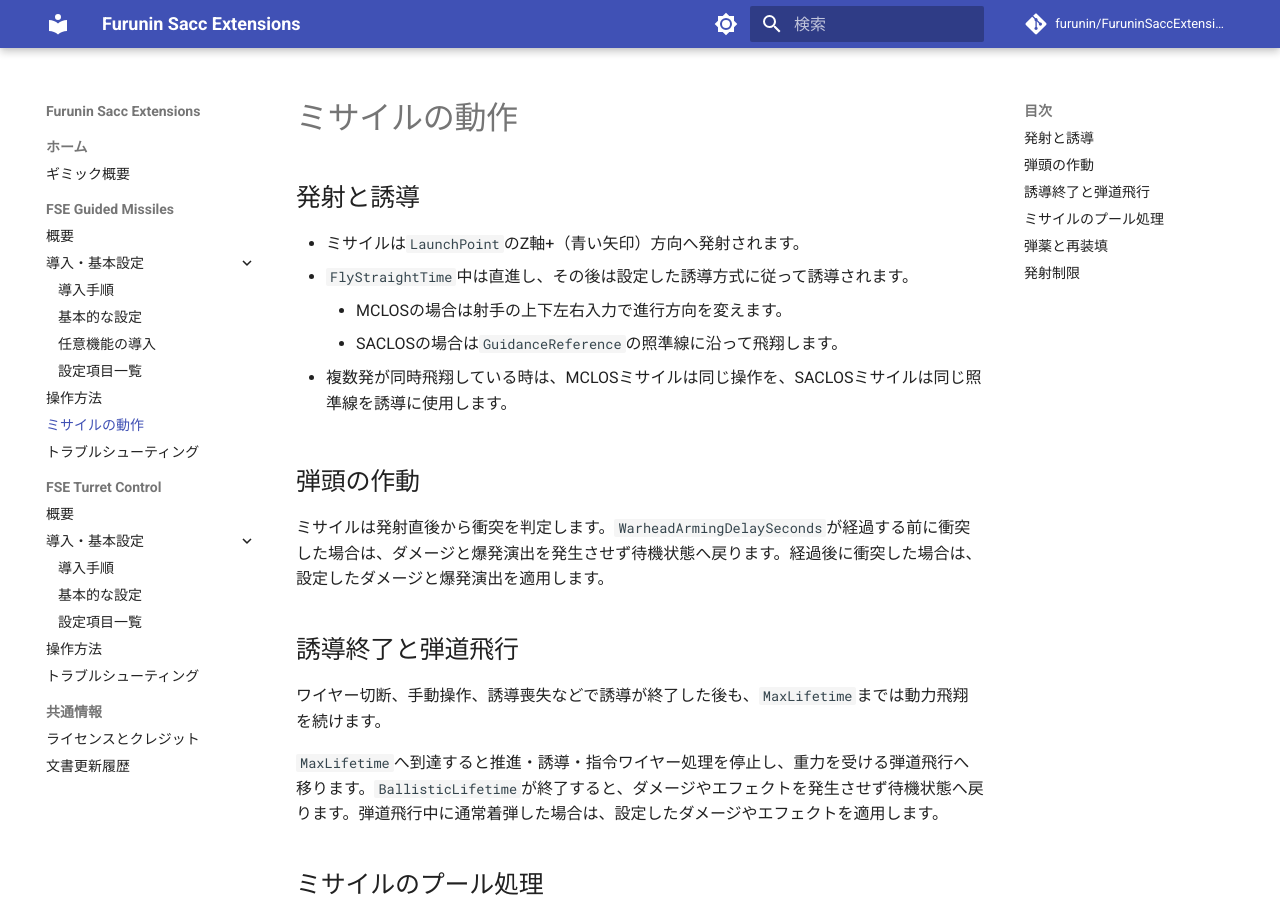
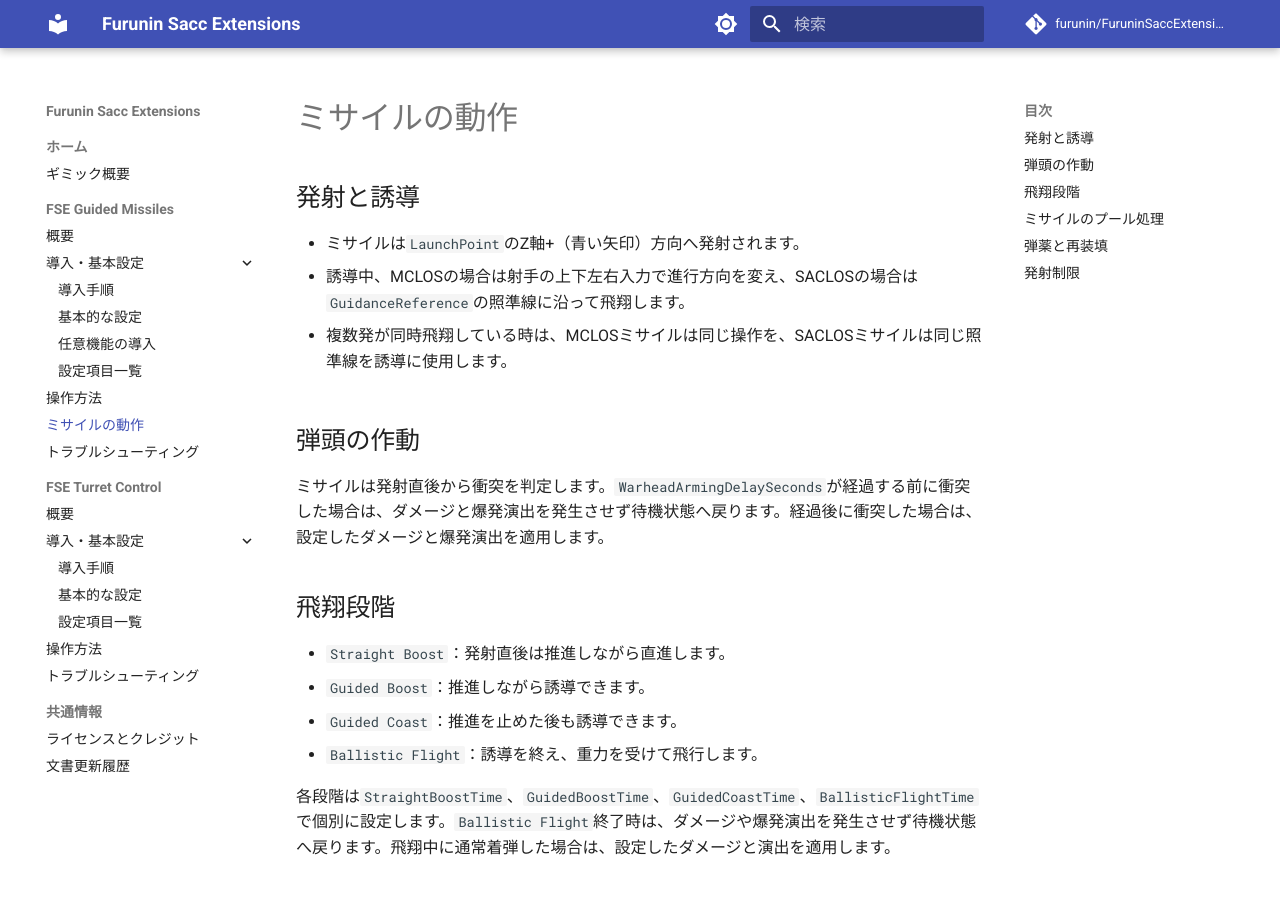
Before and after one commit to furunin/FuruninSaccExtensions-Docs, an MkDocs documentation site: the page built from docs/guided-missiles/behavior.md, in a window 1280 px wide and 900 px high. Built offline with MkDocs 1.6.1 and Material for MkDocs 9.7.7, drawn with Linux system fonts in a browser that asks for light colours; comment, search, counter and statistics services are not loaded; the version menu is left out.

Commit message:
docs: align guided missiles with current flight and setup

```diff
--- a/docs/guided-missiles/behavior.md
+++ b/docs/guided-missiles/behavior.md
@@ -3,9 +3,7 @@
 ## 発射と誘導
 
 - ミサイルは`LaunchPoint`のZ軸+（青い矢印）方向へ発射されます。
-- `FlyStraightTime`中は直進し、その後は設定した誘導方式に従って誘導されます。
-    - MCLOSの場合は射手の上下左右入力で進行方向を変えます。
-    - SACLOSの場合は`GuidanceReference`の照準線に沿って飛翔します。
+- 誘導中、MCLOSの場合は射手の上下左右入力で進行方向を変え、SACLOSの場合は`GuidanceReference`の照準線に沿って飛翔します。
 
 - 複数発が同時飛翔している時は、MCLOSミサイルは同じ操作を、SACLOSミサイルは同じ照準線を誘導に使用します。
 
@@ -13,11 +11,14 @@
 
 ミサイルは発射直後から衝突を判定します。`WarheadArmingDelaySeconds`が経過する前に衝突した場合は、ダメージと爆発演出を発生させず待機状態へ戻ります。経過後に衝突した場合は、設定したダメージと爆発演出を適用します。
 
-## 誘導終了と弾道飛行
+## 飛翔段階
 
-ワイヤー切断、手動操作、誘導喪失などで誘導が終了した後も、`MaxLifetime`までは動力飛翔を続けます。
+- `Straight Boost`：発射直後は推進しながら直進します。
+- `Guided Boost`：推進しながら誘導できます。
+- `Guided Coast`：推進を止めた後も誘導できます。
+- `Ballistic Flight`：誘導を終え、重力を受けて飛行します。
 
-`MaxLifetime`へ到達すると推進・誘導・指令ワイヤー処理を停止し、重力を受ける弾道飛行へ移ります。`BallisticLifetime`が終了すると、ダメージやエフェクトを発生させず待機状態へ戻ります。弾道飛行中に通常着弾した場合は、設定したダメージやエフェクトを適用します。
+各段階は`StraightBoostTime`、`GuidedBoostTime`、`GuidedCoastTime`、`BallisticFlightTime`で個別に設定します。`Ballistic Flight`終了時は、ダメージや爆発演出を発生させず待機状態へ戻ります。飛翔中に通常着弾した場合は、設定したダメージと演出を適用します。
 
 ## ミサイルのプール処理
 
```
Also changed, not shown: docs/guided-missiles/basic-settings.md (+6 -0 lines), docs/guided-missiles/components.md (+5 -5 lines), docs/guided-missiles/installation.md (+13 -6 lines), docs/guided-missiles/optional-features.md (+3 -1 lines), docs/guided-missiles/troubleshooting.md (+2 -0 lines), 1 other file.
